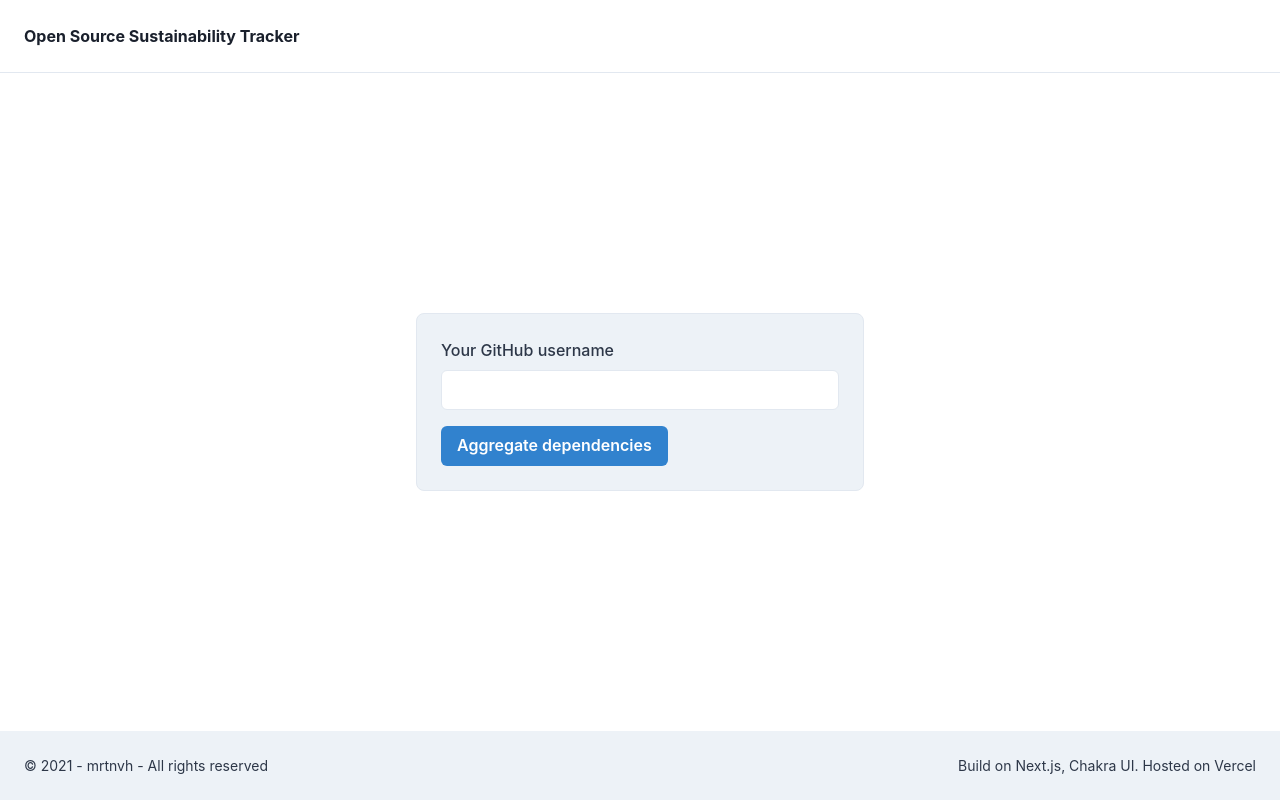
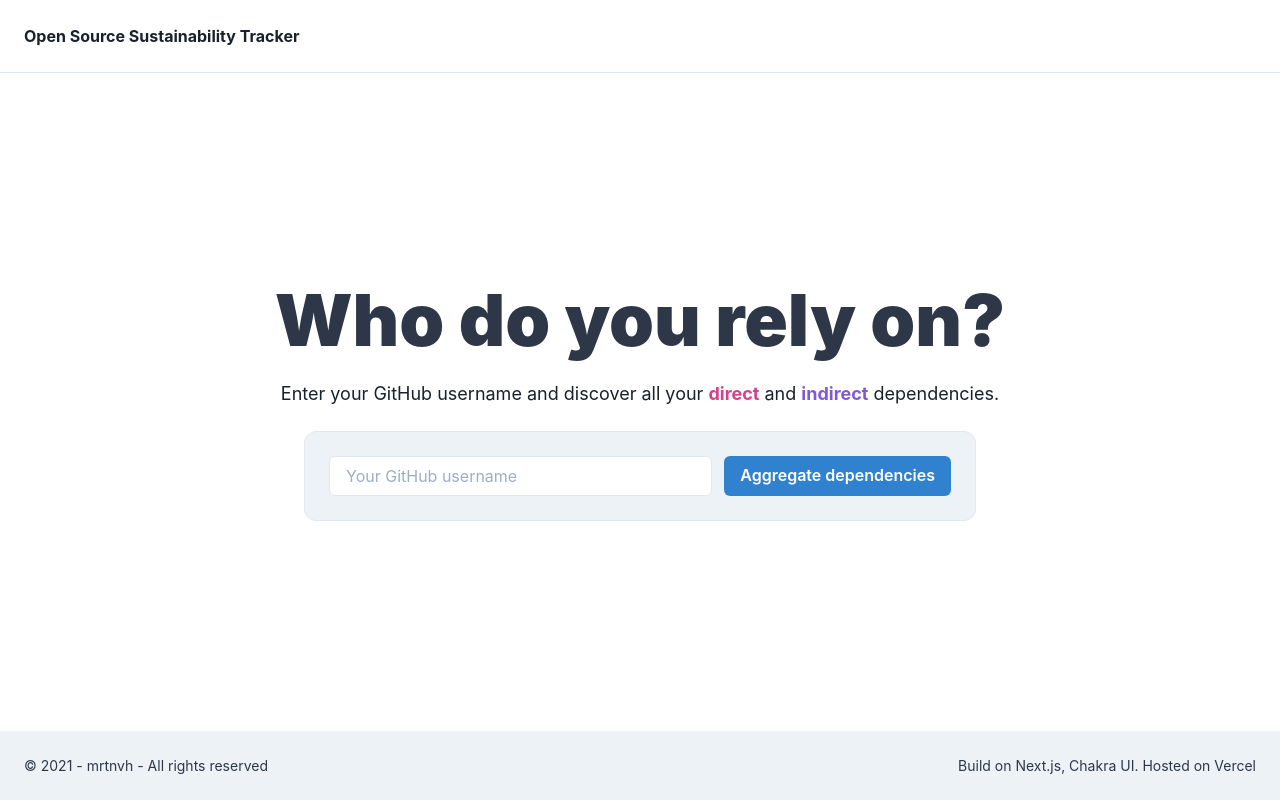
Before and after one commit to mrtnvh/open-source-sustainability-tracker, a Next.js app: page / in a window 1280 px wide. Built offline with nearby package versions, Linux system fonts and the light colour scheme; what p-progress would draw is missing.

Commit message:
feat(Home): Update styling

```diff
--- a/components/AggregationForm.tsx
+++ b/components/AggregationForm.tsx
@@ -1,15 +1,30 @@
-import { FormControl, FormLabel, Input, Button, useColorModeValue, Td, Table, Tbody, Tr } from "@chakra-ui/react";
-import { FormEvent, useContext, useState } from "react";
+import {
+  FormControl,
+  FormLabel,
+  Input,
+  Button,
+  useColorModeValue,
+  Td,
+  Table,
+  Tbody,
+  Tr,
+  visuallyHiddenStyle,
+  useBreakpointValue,
+  FormControlProps,
+  FormLabelProps,
+  InputProps,
+  ButtonProps,
+} from "@chakra-ui/react";
+import { ChangeEvent, FormEvent, useContext, useState } from "react";
 import { aggregate } from "../lib/aggregator";
 import { AggregatorContext } from "../lib/context/Aggregator.context";
 import { UsernameContext } from "../lib/context/Username.context";
-import { set, get } from "idb-keyval";
 
 interface InitialFormProps {
-  inHeader?: boolean;
+  inline?: boolean;
 }
 
-export default function AggregationForm({ inHeader }: InitialFormProps) {
+export default function AggregationForm({ inline }: InitialFormProps) {
   const { username, setUsername } = useContext(UsernameContext);
   const { aggregatorState, setAggregatorState, setAggregated } = useContext(AggregatorContext);
   const [projectsCount, setProjectsCount] = useState(0);
@@ -35,43 +50,51 @@ export default function AggregationForm({ inHeader }: InitialFormProps) {
     setAggregatorState("idle");
   };
 
-  const formControlProps = {
-    ...(inHeader && {
+  const formControlProps: FormControlProps = {
+    ...(inline && {
       display: "flex",
       alignItems: "center",
       gridGap: "3",
       w: "auto",
+      flexDirection: useBreakpointValue({ base: "column", md: "row" }),
     }),
   };
 
-  const formLabelProps = {
-    ...(inHeader && {
+  const formLabelProps: FormLabelProps = {
+    htmlFor: "ghUsername",
+    whiteSpace: "nowrap",
+    ...(inline && {
+      style: visuallyHiddenStyle,
       margin: 0,
     }),
   };
 
-  const formInputProps = {
-    ...(inHeader
-      ? {
-          maxW: 300,
-        }
-      : {
-          mb: "4",
-          bg: useColorModeValue("white", "black"),
-        }),
+  const formInputProps: InputProps = {
+    id: "ghUsername",
+    type: "text",
+    onChange: (e: ChangeEvent<HTMLInputElement>) => setUsername(e.target.value),
+    value: username,
+    placeholder: "Your GitHub username",
+    bg: useColorModeValue("white", "black"),
+    ...(!inline && {
+      mb: "4",
+    }),
+  };
+
+  const buttonProps: ButtonProps = {
+    type: "submit",
+    colorScheme: "blue",
+    minW: "auto",
+    w: useBreakpointValue({ base: "full", md: "auto" }),
   };
 
   if (aggregatorState === "idle") {
     return (
       <form onSubmit={(e) => handleSubmit(e)}>
         <FormControl {...formControlProps} id="ghUsername">
-          <FormLabel whiteSpace="nowrap" {...formLabelProps}>
-            Your GitHub username
-          </FormLabel>
-          <Input {...formInputProps} type="text" onChange={(e) => setUsername(e.target.value)} value={username} />
-          <Button type="submit" colorScheme="blue">
-            {inHeader ? "Go" : "Aggregate dependencies"}
-          </Button>
+          <FormLabel {...formLabelProps}>Your GitHub username</FormLabel>
+          <Input {...formInputProps} />
+          <Button {...buttonProps}>Aggregate dependencies</Button>
         </FormControl>
       </form>
     );
--- a/components/Header.tsx
+++ b/components/Header.tsx
@@ -1,36 +1,43 @@
-import { Flex, Text, useColorModeValue } from "@chakra-ui/react";
+import { Flex, Text, useColorModeValue, Box, Button } from "@chakra-ui/react";
 import { useContext } from "react";
 import { UsernameContext } from "../lib/context/Username.context";
-import { AggregatorContext } from "../lib/context/Aggregator.context";
+import { AggregatorContext, defaultAggregated } from "../lib/context/Aggregator.context";
 import AggregationForm from "../components/AggregationForm";
 
 export default function Header() {
   const { username, setUsername } = useContext(UsernameContext);
-  const { aggregator, setAggregator } = useContext(AggregatorContext);
+  const { aggregated, aggregator, setAggregator, setAggregated } = useContext(AggregatorContext);
   const handleSubmit = (e: React.FormEvent<HTMLFormElement>) => {
     e.preventDefault();
     setAggregator(username);
   };
   return (
+    <Box borderBottom={1} borderStyle={"solid"} borderColor={useColorModeValue("gray.200", "gray.900")}>
       <Flex
+        maxW="full"
         bg={useColorModeValue("white", "gray.800")}
         color={useColorModeValue("gray.600", "white")}
         p={{ base: 6 }}
-      borderBottom={1}
-      borderStyle={"solid"}
-      borderColor={useColorModeValue("gray.200", "gray.900")}
         align={"center"}
         gridGap="9"
       >
-      <Text
-        fontFamily={"heading"}
-        color={useColorModeValue("gray.800", "white")}
-        fontWeight={"bold"}
-        flexGrow={1}
-      >
+        <Text fontFamily={"heading"} color={useColorModeValue("gray.800", "white")} fontWeight={"bold"} flexGrow={1}>
           Open Source Sustainability Tracker
         </Text>
-      {!!aggregator && <AggregationForm inHeader={true} />}
+        {aggregated.dependencies.length > 0 && (
+          <Button
+            variant="ghost"
+            onClick={(e) =>
+              setAggregated({
+                ...defaultAggregated,
+              })
+            }
+          >
+            New search
+          </Button>
+        )}
+        {!!aggregator && <AggregationForm inline />}
       </Flex>
+    </Box>
   );
 }
--- a/lib/context/Aggregator.context.tsx
+++ b/lib/context/Aggregator.context.tsx
@@ -1,24 +1,25 @@
 import { createContext, useState } from "react";
 
 type AggregatorState = "idle" | "pending";
+
+export const defaultAggregated = {
+  projectsCount: 0,
+  dependencies: [],
+};
 
 export const AggregatorContext = createContext({
   aggregator: "",
   setAggregator: (value: string) => {},
   aggregatorState: "idle" as AggregatorState,
   setAggregatorState: (value: AggregatorState) => {},
-  aggregated: {
-    projectsCount: 0,
-    dependencies: [],
-  },
+  aggregated: { ...defaultAggregated },
   setAggregated: (value: any) => {},
 });
 
 export const AggregatorProvider = ({ children }) => {
   const [aggregator, setAggregator] = useState("");
   const [aggregated, setAggregated] = useState({
-    projectsCount: 0,
-    dependencies: [],
+    ...defaultAggregated,
   });
   const [aggregatorState, setAggregatorState] = useState("idle" as AggregatorState);
 
--- a/pages/index.tsx
+++ b/pages/index.tsx
@@ -3,7 +3,7 @@ import Head from "next/head";
 import AggregationForm from "../components/AggregationForm";
 import AggregatedTable from "../components/AggregatedTable";
 import { AggregatorContext } from "../lib/context/Aggregator.context";
-import { Box, useColorModeValue, Flex, Table, Tbody, Tr, Td, Thead, Th, Link } from "@chakra-ui/react";
+import { Box, useColorModeValue, Flex, Heading, Text } from "@chakra-ui/react";
 
 export default function Home() {
   const { aggregated } = useContext(AggregatorContext);
@@ -17,24 +17,37 @@ export default function Home() {
       </Head>
       <Flex alignItems="center" justifyContent="center" flexGrow={1} flexDirection="column">
         {aggregated.dependencies.length > 0 ? (
-          <Box
-            maxW="100%"
-            borderWidth="1px"
-            borderRadius="lg"
-          >
+          <Box w="100%" borderWidth="1px" borderRadius="lg">
             <AggregatedTable />
           </Box>
         ) : (
+          <>
+            <Heading as="h2" size="4xl" color="gray.700" marginBlockEnd="6" fontWeight="black">
+              Who do you rely on?
+            </Heading>
+            <Text marginBlockEnd="6" fontSize="lg">
+              Enter your GitHub username and discover all your{" "}
+              <Text as="strong" color="pink.500">
+                direct
+              </Text>{" "}
+              and{" "}
+              <Text as="strong" color="purple.500">
+                indirect
+              </Text>{" "}
+              dependencies.
+            </Text>
             <Box
-            maxW="md"
               borderWidth="1px"
-            borderRadius="lg"
+              borderRadius="xl"
+              w="full"
+              maxW="2xl"
               bg={useColorModeValue("gray.100", "gray.900")}
               color={useColorModeValue("gray.700", "gray.200")}
               p="6"
             >
-            <AggregationForm />
+              <AggregationForm inline />
             </Box>
+          </>
         )}
       </Flex>
     </>
```
Lines whose indentation alone changed are shown as unchanged.
